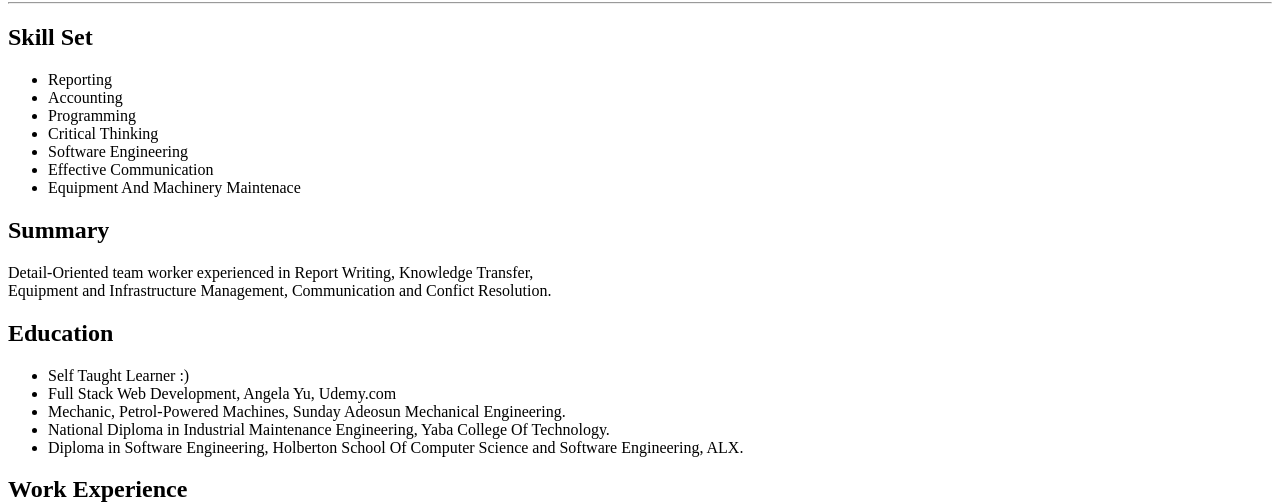
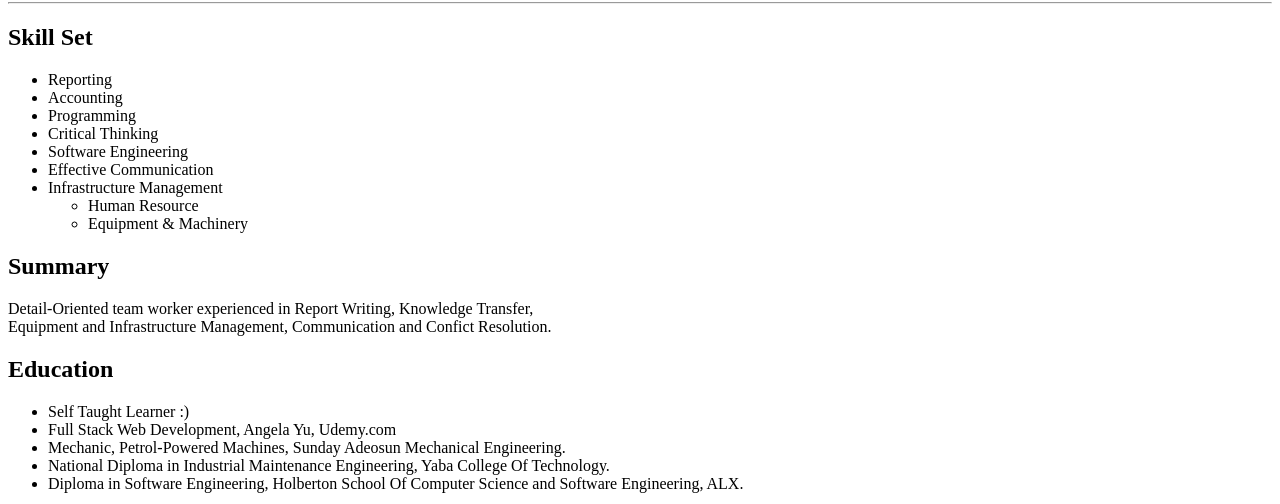
Before and after one commit to Leoluwa/capstone_project_1, a plain HTML site: page index.html in a window 1280 px wide. Shown: the part 310-814 px from the top of the page. Drawn offline with Linux system fonts and the light colour scheme.

Commit message:
update :)

```diff
--- a/index.html
+++ b/index.html
@@ -18,7 +18,13 @@
                 <li>Critical Thinking</li>
                 <li>Software Engineering</li>
                 <li>Effective Communication</li>
-                <li>Equipment And Machinery Maintenace</li>
+                <li>
+                    Infrastructure Management
+                        <ul>
+                            <li>Human Resource</li>
+                            <li>Equipment & Machinery</li>
+                        </ul>
+                </li>
             </ul>
         <h2>Summary</h2>
             <p>
```
